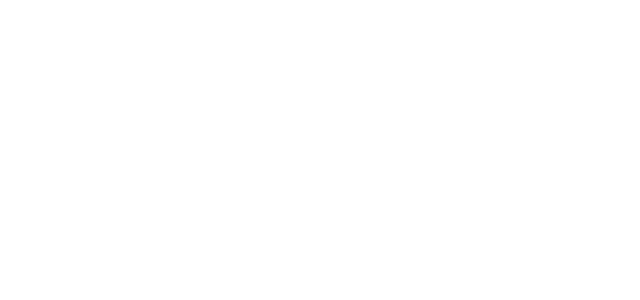
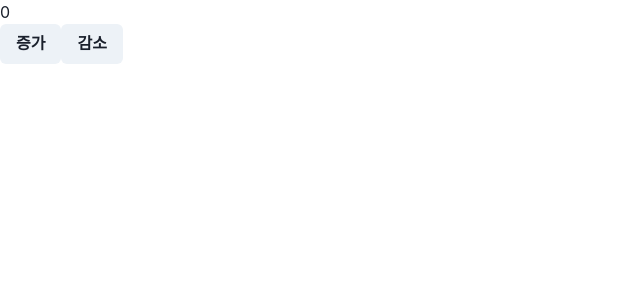
Before and after one commit to gns14585/ReactPractice, a React (Create React App) app: page / in a window 1280 px wide. Shown: the top 300 px of the page, without its empty margins (0-640 px from the left). Built offline with nearby package versions, Linux system fonts and the light colour scheme.

Commit message:
state 사용 예제 연습 완료

```diff
--- a/src/App.js
+++ b/src/App.js
@@ -1,10 +1,23 @@
-import React from "react";
+import React, { useState } from "react";
+import { Button } from "@chakra-ui/react";
 
 function App(props) {
+  const [number, setNumber] = useState(0);
+
+  function handleButtonClickUp() {
+    setNumber(number + 1);
+  }
+
+  function handleButtonClickDown() {
+    setNumber(number - 1);
+  }
+
   return (
-    <div>
-      <h1></h1>
-    </div>
+    <>
+      <h1>{number}</h1>
+      <Button onClick={handleButtonClickUp}>증가</Button>
+      <Button onClick={handleButtonClickDown}>감소</Button>
+    </>
   );
 }
 
```
